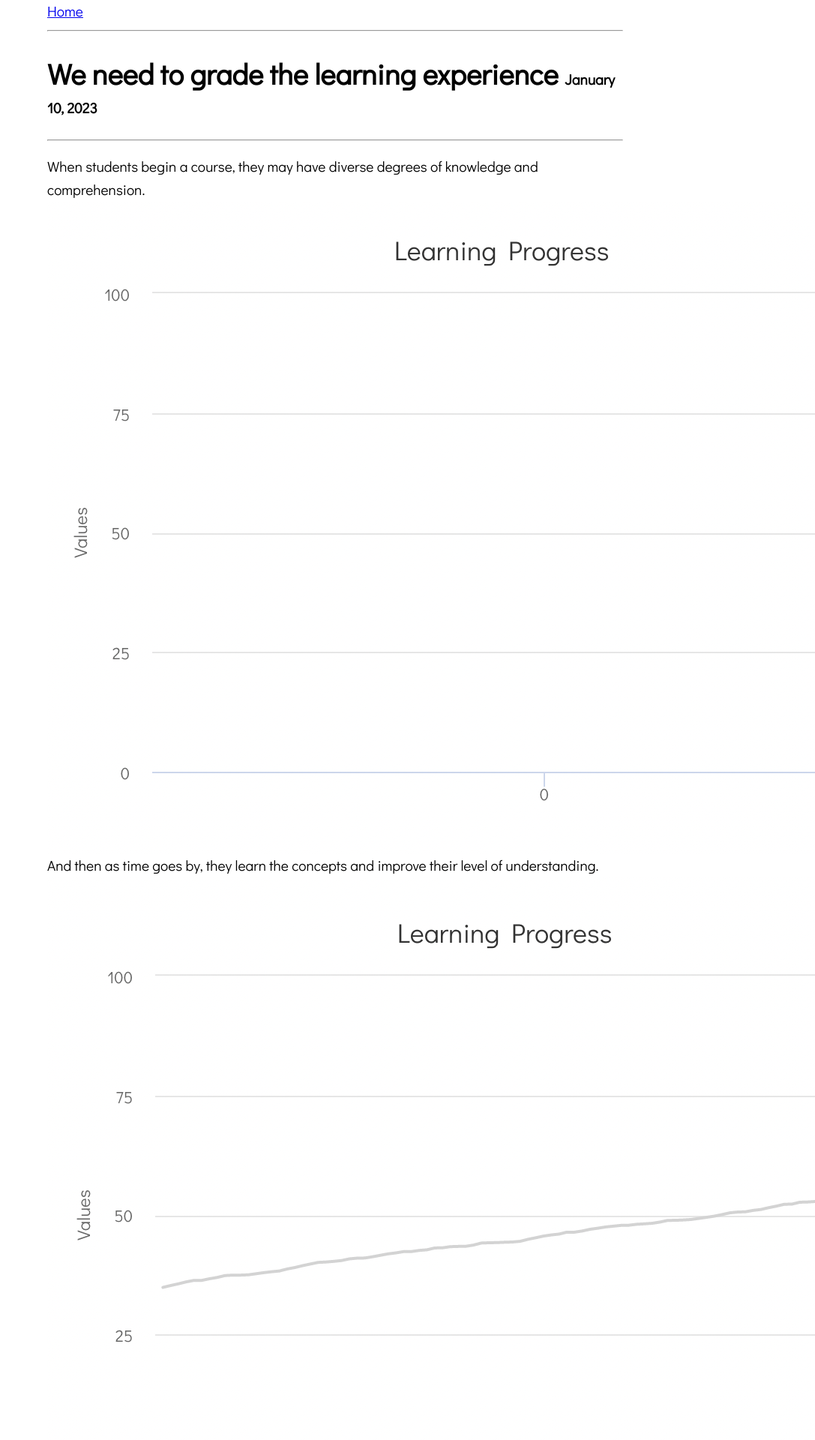
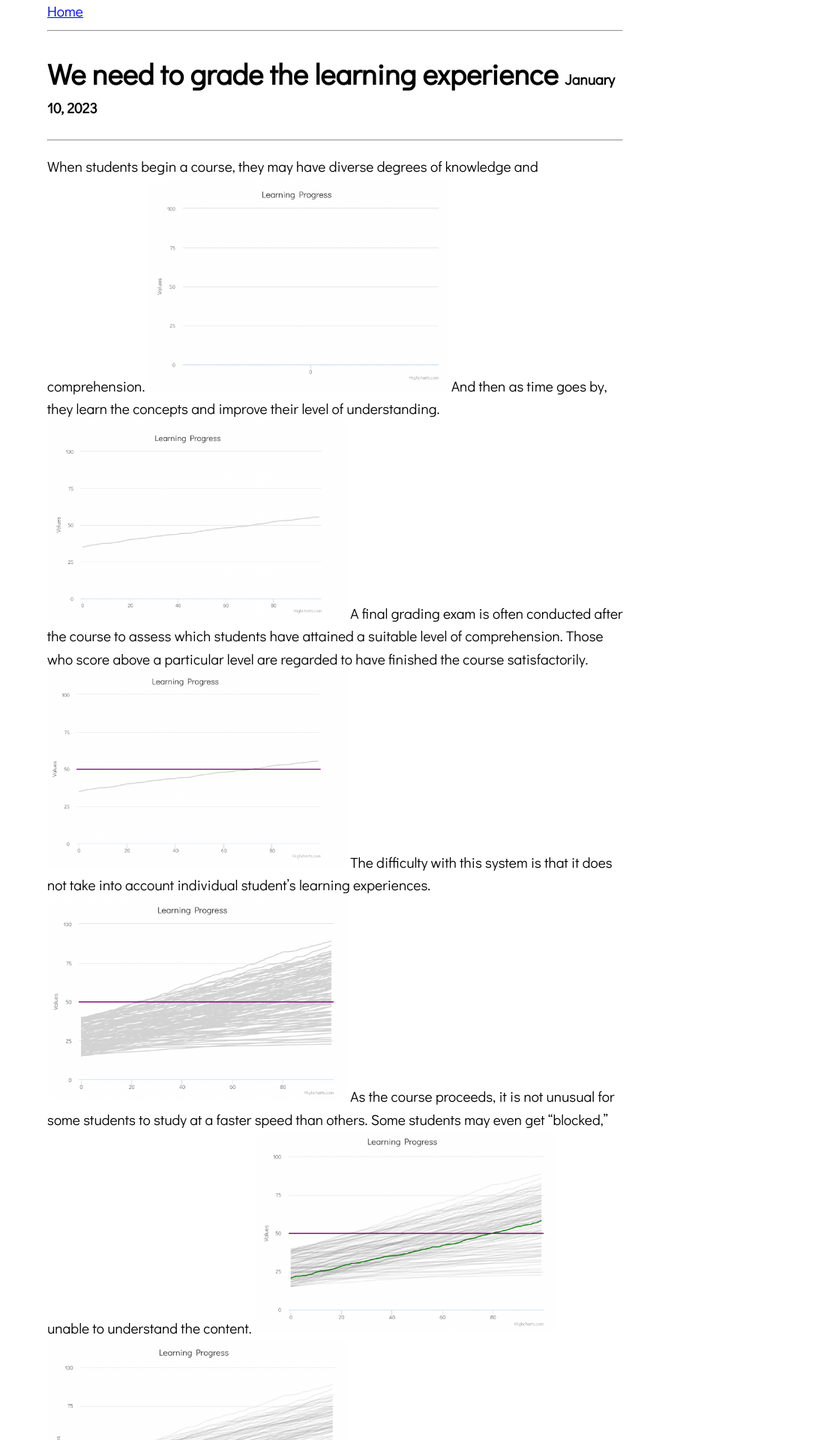
Before and after one commit to rezpe/rezpe.github.io, a Jekyll site: the page built from _posts/2023-01-10-learning-exp.md, in a window 1280 px wide. Shown: the top 1920 px of the page at 75% size, without its empty margins (193-1280 px from the left). Built offline with Jekyll 4.4.1, drawn with Linux system fonts in a browser that asks for light colours.

Commit message:
width image

```diff
--- a/_posts/2023-01-10-learning-exp.md
+++ b/_posts/2023-01-10-learning-exp.md
@@ -6,16 +6,16 @@ layout: page
 ---
 
 When students begin a course, they may have diverse degrees of knowledge and comprehension.
-![](/assets/images/2023-01-10-learning-exp-img/nostudent.png)
+![](/assets/images/2023-01-10-learning-exp-img/nostudent.png){: width="400" }
 And then as time goes by, they learn the concepts and improve their level of understanding.
-![](/assets/images/2023-01-10-learning-exp-img/onestudent.png)
+![](/assets/images/2023-01-10-learning-exp-img/onestudent.png){: width="400" }
 A final grading exam is often conducted after the course to assess which students have attained a suitable level of comprehension. Those who score above a particular level are regarded to have finished the course satisfactorily.
-![](/assets/images/2023-01-10-learning-exp-img/onestudentgrade.png)
+![](/assets/images/2023-01-10-learning-exp-img/onestudentgrade.png){: width="400" }
 The difficulty with this system is that it does not take into account individual student's learning experiences.
-![](/assets/images/2023-01-10-learning-exp-img/manystudent.png)
+![](/assets/images/2023-01-10-learning-exp-img/manystudent.png){: width="400" }
 As the course proceeds, it is not unusual for some students to study at a faster speed than others. Some students may even get "blocked," unable to understand the content.
-![](/assets/images/2023-01-10-learning-exp-img/faststudent.png)
-![](/assets/images/2023-01-10-learning-exp-img/slowstudent.png)
+![](/assets/images/2023-01-10-learning-exp-img/faststudent.png){: width="400" }
+![](/assets/images/2023-01-10-learning-exp-img/slowstudent.png){: width="400" }
 Some students may fail to study because they lack prior knowledge, have learning difficulties, or are dealing with other personal issues. As they struggle to keep up with their peers, these student may feel disappointed. Furthermore, we can also have certain pupils being "blocked" and unable to learn.
 
 Therefore, it seems that the final grade of a student does not seem as useful as measuring the progress of the students throughout the course. This would enable to detect those cases and perform preventive actions to help those students.
```
